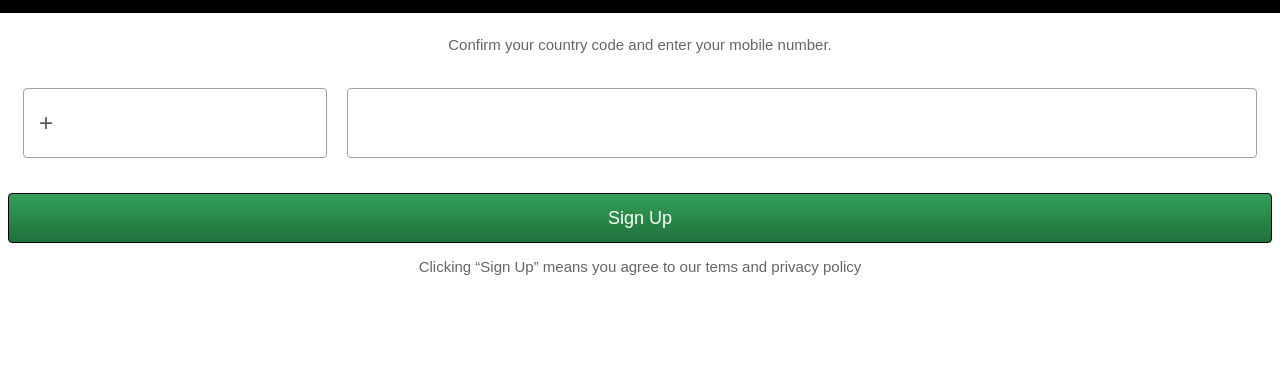
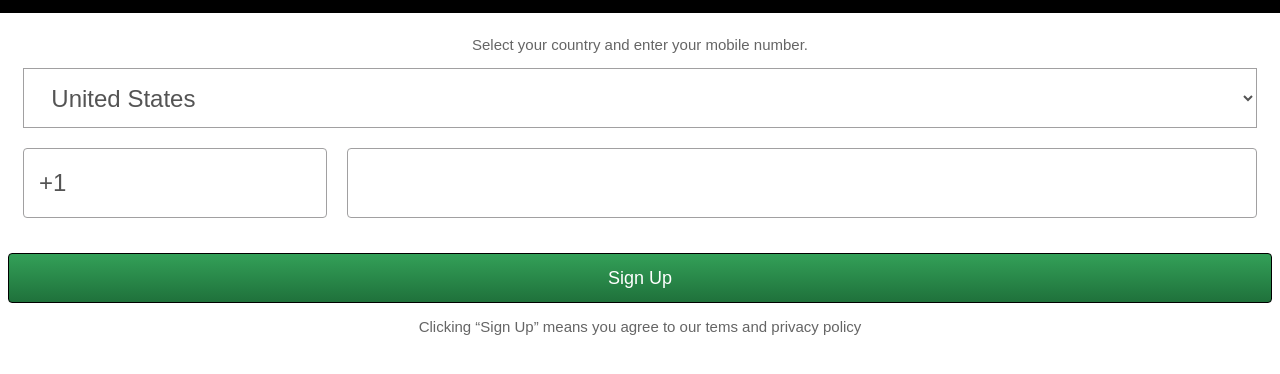
Before and after one commit to FreeportMobile/Freemit, a website: page public/signup.html in a window 1280 px wide. Shown: the part 42-416 px from the top of the page. Drawn offline with nearby package versions, Linux system fonts and the light colour scheme.

Commit message:
Country code select and change

```diff
--- a/public/signup.html
+++ b/public/signup.html
@@ -70,6 +70,28 @@
         padding-bottom:20px;
     }
 
+    #country_select_container{
+        display: flex;
+        align-items: center;
+        justify-content: center;
+        width: 100%;
+        text-align: center;
+    }
+
+    #country_select{
+        flex: 1;
+        width: 100%;
+        height: 60px;
+        border: 1px solid #a1a0a1;
+        outline: none;
+        font-size: 24px;
+        padding-left: 10px;
+        color: #545454;
+        background-color: white;
+        margin-left: 15px;
+        margin-right: 15px;
+    }
+
     #country_code_container{
         flex: 3;
         padding-right: 10px;
@@ -139,14 +161,30 @@
     </div>
     <button type="button" id="cancel_btn">Cancel</button>
 
-    <div class="text"> Confirm your country code and enter your mobile number. </div>
+    <div class="text"> Select your country and enter your mobile number. </div>
+
+  <div id="country_select_container">
+        <select id="country_select">
+            <option value="+1">&nbsp United States</option>
+            <option value="+61">&nbsp  Australia</option>
+            <option value="+1">&nbsp  Canada</option>
+            <option value="+45">&nbsp  Denamrk</option>
+            <option value="+358">&nbsp Finland</option>
+            <option value="+353">&nbsp Ireland</option>
+            <option value="+47">&nbsp Norway</option>
+            <option value="+46">&nbsp Sweden</option>
+            <option value="+44">&nbsp United Kingdom</option>
+        </select>
+  </div>
+
 
   <div id="number_container">
+
       <div id="country_code_container">
-          <input type="tel" name="tel" id="country_code" class="country_code" placeholder="+01" value="+">
+          <input type="tel" name="tel" id="country_code" class="country_code" value="+1" readonly>
       </div>
       <div id="phone_number_container">
-          <input type="tel" name="tel" id="phone_number" class="phone_number"  placeholder="">
+          <input type="tel" name="tel" id="phone_number" class="phone_number">
       </div>
   </div>
 
@@ -161,6 +199,8 @@
 //-- SET UP EVENT LISTENERS
 document.getElementById("get_code").addEventListener("click", getCode);
 document.getElementById("cancel_btn").addEventListener("click", cancelBtn);
+document.getElementById("country_select").addEventListener("change", countrySelect);
+
 
 //-- GET AND CHECK THE CODE AND NUMBER
 function getCode() {
@@ -202,6 +242,13 @@ function sendCode(countryCode, phoneNumber){
         });
 }
 
+//-- CHANGE THE COUNTRY CODE
+function countrySelect(){
+    var countrySelect = document.getElementById("country_select");
+    var CountryCode = countrySelect.options[countrySelect.selectedIndex].value;
+    document.getElementById("country_code").value = CountryCode;
+}
+
 //-- GO BACK TO HOME
 function cancelBtn() {
     window.location.href = './index.html';
```
Also changed, not shown: public/login.html (+47 -3 lines).
